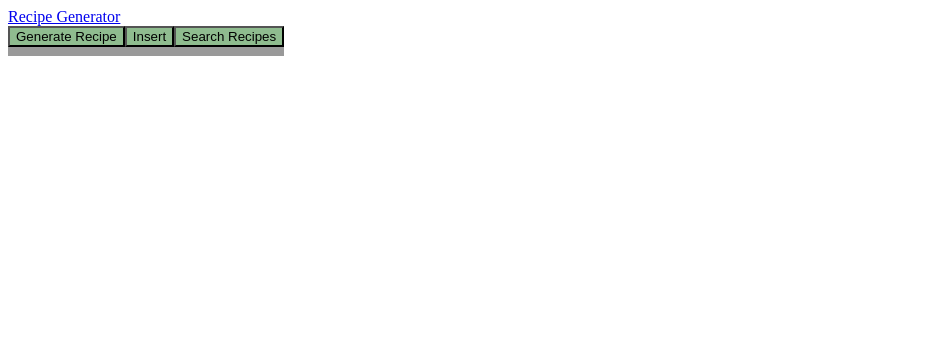
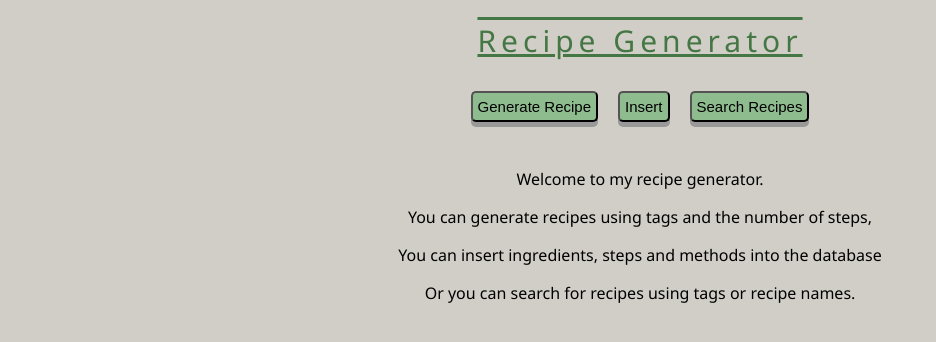
Before and after one commit to ejayjordan/Project-3, a Next.js app: page / in a window 1280 px wide. Shown: the top 342 px of the page, without its empty margins (0-936 px from the left). Built offline with nearby package versions, Linux system fonts and the light colour scheme; no server answers; the database is empty.

Commit message:
css finish

```diff
--- a/src/app/generate.jsx
+++ b/src/app/generate.jsx
@@ -31,14 +31,14 @@ export default function Generation(props) {
             <input type="hidden" name="recipeMethods" value={allMethodsString}></input>
             <input type="hidden" name="recipeTags" value={tagList}></input>
         <br></br><br></br>
-            Recipe Name: <input className="textbox" id="recipeName" name="recipeName" defaultValue="Name"/>
+            Recipe Name: <input className="textbox" id="recipeName" name="recipeName" placeholder="Name"/>
             <br></br>
-            Recipe Image: <input className="textbox" id="recipeImage" name="recipeImage" defaultValue="Image Path Here"/>
+            Recipe Image: <input className="textbox" id="recipeImage" name="recipeImage" placeholder="Image Path Here"/>
             <br></br>
             <button className="enterButtons" type="submit">
           Enter
         </button>
-            </div>
+        </div>
 
         </form>
     </div>)
--- a/src/app/generateRecipe.jsx
+++ b/src/app/generateRecipe.jsx
@@ -12,12 +12,10 @@ let allStepsDisplay = []
 let method
 let allMethodsDisplay = []
 let ingredient
-let allIngredientsDisplay = []
-let tagList = []
 let allStepsString = ""
-let allMethodsString = ""
 let allIngredientsString = ""
 let StepNum
+let tagList = []
 
 export default function Generate(props) {
   const router = useRouter();
@@ -27,7 +25,7 @@ export default function Generate(props) {
   let stepList = props.stepList
 
   let ingredients = ingredientList.map(ingredientList => ingredientList.name)
-  let tagsFull = ingredientList.map(ingredientList => ingredientList.tag)
+  let tagsFull = ingredientList.map(ingredientList => ingredientList.tags)
 
   let steps = stepList.map(stepList => stepList.name)
   let tags = [...new Set(tagsFull)]
@@ -43,7 +41,7 @@ export default function Generate(props) {
   return (
     <div>
       <div id="dropDownTags">
-      Select a minimum of 2 tags to generate ingredients:
+      Select a minimum of 2, maximum of 5 tags to generate ingredients:
       {option1}{option2}{option3}{option4}{option5}
       </div>
 <br></br>
@@ -62,7 +60,7 @@ export default function Generate(props) {
 <button className="enterButtons" onClick={selectionCheck}>
           Generate!
         </button>
-        {generation && <Generation allStepsDisplay={allStepsDisplay} allStepsString={allStepsString} allMethodsDisplay={allMethodsDisplay} allMethodsString = {allMethodsString} allIngredientsDisplay={allIngredientsDisplay} allIngredientsString={allIngredientsString} tagList={tagList} StepNum={StepNum}></Generation>}
+        {generation && <Generation allStepsDisplay={allStepsDisplay} allStepsString={allStepsString} tagList={tagList} StepNum={StepNum}></Generation>}
     </div>)
 
     function dropDown(num){
@@ -109,13 +107,9 @@ export default function Generate(props) {
 
         for(let i=(StepNum); i>=0; i--){
             ingredient = allIngredients.push(potentialIngredients[Math.floor(Math.random()*potentialIngredients.length)])
-            let ingredientT = <p key={"ingredient"+i}>{ingredient}</p>
-            allIngredientsString+=(ingredient+",")
         }
         for(let i=StepNum; i>=0; i--){
             allMethods.push(methods[Math.floor(Math.random()*methods.length)])
-            let methodD = <p key={"method"+i}>{method}</p>
-            allMethodsDisplay+=(method+",")
         }
 
 
--- a/src/app/globals.css
+++ b/src/app/globals.css
@@ -1,12 +1,42 @@
 body{
-  background-color: white;
+  background-color: rgb(209, 206, 199);
   color:black;
+  text-align: center;
+  font-family:'Segoe UI', Tahoma, Geneva, Verdana, sans-serif;
+  margin-top: 20px;
+  animation: fadeInAnimation ease 3s;
+  animation-iteration-count: 1;
+  animation-fill-mode: forwards;
+}
+
+@keyframes fadeInAnimation {
+  0% {
+      opacity: 0;
+  }
+
+  100% {
+      opacity: 1;
+  }
+}
+
+a {
+  font-size: 30px;
+  letter-spacing: 5px;
+  text-decoration: overline underline;
+  color:rgb(68, 119, 68);
+}
+
+p{
+  margin-left: 50px;
+  margin-right: 50px;
 }
 
 button{
   background-color: darkseagreen;
-  box-shadow: 0 9px #999;
+  box-shadow: 0 5px #999;
   color:black;
+  margin: 10px;
+  border-radius: 5px;
 }
 
 button:active{
@@ -14,3 +44,9 @@ button:active{
   box-shadow: 0 5px #666;
   transform: translateY(4px);
 }
+.mainButtons {
+  font-size: 15px;
+  padding: 5px;
+  margin-bottom: 30px;
+  margin-top: 30px;
+}
--- a/src/app/insert.jsx
+++ b/src/app/insert.jsx
@@ -9,30 +9,35 @@ let text = "(Ex: {method} {ingredient} for 10 minutes)"
 export default function Insert() {
     return (
         <div>
-            Enter ingredient name and tag here: (Ex: garlic, savory)
+        <div className="ingredients">
+            Enter ingredient name and tag here:
             <form action={createIngredients}>
-            <label>Method: <input type="text" name="ingredientsInput" placeholder="Ingredient" /></label>
+            <label>Ingredient: <input type="text" name="ingredientsInput" placeholder="Ingredient" /></label>
             <label>Tags: <input type="text" name="tagsInput" placeholder="Tag" /></label>
-            <button type="submit">Add</button>
+            <br></br><i>(Ex: garlic, savory)</i>
+            <br></br><button type="submit">Add</button>
         </form>
-
+        </div>
 
         <br></br><br></br>
-        Enter method here: (Ex: boil)<br></br>
+        <div className="methods">
+        Enter method here:
+        <br></br><i>(Ex: boil)</i><br></br>
         <form action={createMethod}>
             <label>Method: <input type="text" name="methodInput" placeholder="Method" /></label>
             <button type="submit">Add</button>
         </form>
-
+        </div>
         <br></br><br></br>
 
-
-        Enter step here: {text}<br></br>
+        <div className="steps">
+        Enter step here:
+        <br></br><i>{text}</i><br></br>
         <form action={createSteps}>
             <label>Steps: <input type="text" name="nameInput" placeholder="Steps" /></label>
             <button type="submit">Add</button>
         </form>
-
+        </div>
         <br></br><br></br>
         </div>)
 }
--- a/src/app/insertRecipe.jsx
+++ b/src/app/insertRecipe.jsx
@@ -9,6 +9,8 @@ export default async function InsertRecipes(formData) {
           name: formData.get("recipeName"),
           image: formData.get("recipeImage"),
           steps: formData.get("recipeSteps"),
+          methods: formData.get("recipeMethods"),
+          ingredients: formData.get("recipeIngredients"),
           tag: formData.get("recipeTags"),
           likes: 0
         },
--- a/src/app/layout.tsx
+++ b/src/app/layout.tsx
@@ -28,7 +28,7 @@ export default function RootLayout({
       <body
         className={`${geistSans.variable} ${geistMono.variable} antialiased`}
       >
-        <a href="/">Recipe Generator</a>
+        <a href="/" className="tracking-in-contract">Recipe Generator</a>
         {children}
       </body>
     </html>
--- a/src/app/page.tsx
+++ b/src/app/page.tsx
@@ -15,6 +15,11 @@ const recipeList = await prisma.recipies.findMany()
 return( <div>
 
     <Home ingredientList={ingredientList} methodList={methodList} stepList={stepList} recipeList={recipeList}> </Home>
+    <p> Welcome to my recipe generator.</p>
+        <p>You can generate recipes using tags and the number of steps,</p>
+        <p>You can insert ingredients, steps and methods into the database</p>
+        <p>Or you can search for recipes using tags or recipe names.
+    </p>
 
 
 
```
Also changed, not shown: src/app/pageLayout.jsx (line endings or trailing spaces).
